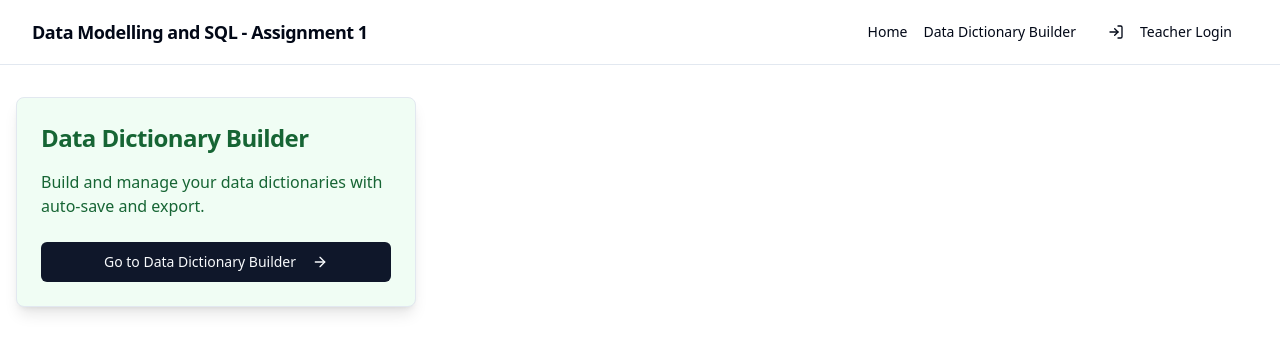
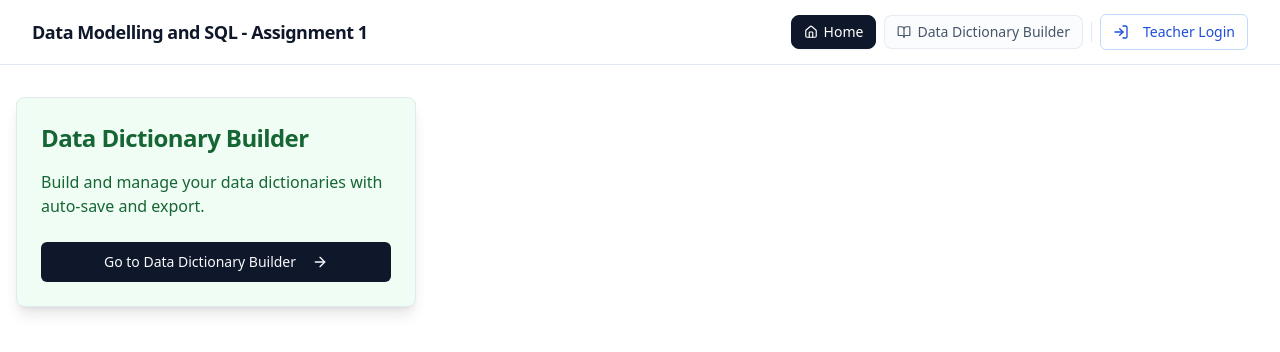
Before and after one commit to SatyrFrost/mssql-a1-grader, a React (Vite) app: page / in a window 1280 px wide. Shown: the top 352 px of the page. Built offline with nearby package versions, Linux system fonts and the light colour scheme.

Commit message:
(1 files changed)

```diff
--- a/src/components/Navbar.tsx
+++ b/src/components/Navbar.tsx
@@ -1,58 +1,105 @@
 "use client";
 
 import React from "react";
-import { Link, useNavigate } from "react-router-dom";
+import { Link, useNavigate, useLocation } from "react-router-dom";
 import { useAuth } from "@/context/AuthContext";
 import { Button } from "@/components/ui/button";
 import { Sheet, SheetContent, SheetTrigger, SheetClose } from "@/components/ui/sheet";
-import { MenuIcon, LogOut, LogIn, HomeIcon } from "lucide-react";
+import {
+  MenuIcon,
+  LogOut,
+  LogIn,
+  Home,
+  Database,
+  BookOpen,
+  CheckSquare,
+  Network,
+} from "lucide-react";
+import { cn } from "@/lib/utils";
 
 export function Navbar() {
   const { isAuthenticated, logout } = useAuth();
   const navigate = useNavigate();
+  const location = useLocation();
 
   const handleLogout = () => {
     logout();
     navigate("/");
   };
 
+  const navItemClass = (path: string) => {
+    const isActive = location.pathname === path;
+    return cn(
+      "inline-flex items-center px-3 py-1.5 rounded-lg text-xs lg:text-sm font-medium transition-all duration-150 border",
+      isActive
+        ? "bg-slate-900 text-white border-slate-900 shadow-sm dark:bg-slate-100 dark:text-slate-900"
+        : "text-slate-600 border-slate-200/80 bg-slate-50/60 hover:bg-slate-100 hover:text-slate-900 hover:border-slate-300 dark:text-slate-300 dark:border-gray-700 dark:bg-gray-800/60 dark:hover:bg-gray-800"
+    );
+  };
+
   return (
-    <header className="sticky top-0 z-40 w-full border-b bg-white dark:bg-gray-900">
-      <div className="container flex h-16 items-center justify-between">
-        <Link to="/" className="text-base sm:text-lg font-bold tracking-tight">
+    <header className="sticky top-0 z-40 w-full border-b bg-white dark:bg-gray-900 shadow-xs">
+      <div className="container flex h-16 items-center justify-between gap-4">
+        {/* Brand Title */}
+        <Link
+          to="/"
+          className="text-base sm:text-lg font-bold tracking-tight text-slate-900 dark:text-white hover:text-blue-600 transition-colors shrink-0"
+        >
           Data Modelling and SQL - Assignment 1
         </Link>
 
         {/* Desktop Navigation */}
-        <nav className="hidden md:flex items-center space-x-4">
-          <Link to="/" className="text-sm font-medium hover:underline">
+        <nav className="hidden md:flex items-center space-x-2">
+          <Link to="/" className={navItemClass("/")}>
+            <Home className="h-3.5 w-3.5 mr-1.5" />
             Home
           </Link>
+
           {isAuthenticated && (
-            <Link to="/erd-grader" className="text-sm font-medium hover:underline">
+            <Link to="/erd-grader" className={navItemClass("/erd-grader")}>
+              <Network className="h-3.5 w-3.5 mr-1.5" />
               ERD Grader
             </Link>
           )}
-          <Link to="/data-dictionary" className="text-sm font-medium hover:underline">
+
+          <Link to="/data-dictionary" className={navItemClass("/data-dictionary")}>
+            <BookOpen className="h-3.5 w-3.5 mr-1.5" />
             Data Dictionary Builder
           </Link>
+
           {isAuthenticated && (
             <>
-              <Link to="/dd-teacher-grader" className="text-sm font-medium hover:underline">
+              <Link to="/dd-teacher-grader" className={navItemClass("/dd-teacher-grader")}>
+                <CheckSquare className="h-3.5 w-3.5 mr-1.5" />
                 DD Teacher Grading
               </Link>
-              <Link to="/sql-grader" className="text-sm font-medium hover:underline">
+              <Link to="/sql-grader" className={navItemClass("/sql-grader")}>
+                <Database className="h-3.5 w-3.5 mr-1.5" />
                 SQL Grader
               </Link>
-              <Button variant="ghost" onClick={handleLogout} className="text-sm font-medium">
-                <LogOut className="h-4 w-4 mr-2" /> Logout
-              </Button>
             </>
           )}
-          {!isAuthenticated && (
+
+          {/* Vertical Divider */}
+          <div className="h-5 w-px bg-slate-200 dark:bg-gray-700 mx-1" />
+
+          {isAuthenticated ? (
+            <Button
+              variant="outline"
+              size="sm"
+              onClick={handleLogout}
+              className="text-xs lg:text-sm font-medium border-rose-200 text-rose-700 hover:bg-rose-50 hover:text-rose-800 dark:border-rose-900 dark:text-rose-300 dark:hover:bg-rose-950"
+            >
+              <LogOut className="h-3.5 w-3.5 mr-1.5" /> Logout
+            </Button>
+          ) : (
             <Link to="/login">
-              <Button variant="ghost" className="text-sm font-medium">
-                <LogIn className="h-4 w-4 mr-2" /> Teacher Login
+              <Button
+                variant="outline"
+                size="sm"
+                className="text-xs lg:text-sm font-medium border-blue-200 text-blue-700 hover:bg-blue-50 dark:border-blue-800 dark:text-blue-300"
+              >
+                <LogIn className="h-3.5 w-3.5 mr-1.5" /> Teacher Login
               </Button>
             </Link>
           )}
@@ -61,54 +108,68 @@ export function Navbar() {
         {/* Mobile Navigation */}
         <Sheet>
           <SheetTrigger asChild className="md:hidden">
-            <Button variant="ghost" size="icon">
-              <MenuIcon className="h-6 w-6" />
+            <Button variant="outline" size="icon" className="shrink-0">
+              <MenuIcon className="h-5 w-5" />
               <span className="sr-only">Toggle navigation menu</span>
             </Button>
           </SheetTrigger>
           <SheetContent side="right">
-            <nav className="flex flex-col gap-4 py-6">
+            <nav className="flex flex-col gap-3 py-6">
+              <div className="font-semibold text-sm text-slate-500 uppercase tracking-wider mb-2">
+                Navigation
+              </div>
               <SheetClose asChild>
-                <Link to="/" className="text-lg font-semibold flex items-center">
-                  <HomeIcon className="h-5 w-5 mr-2" /> Home
+                <Link to="/" className={navItemClass("/")}>
+                  <Home className="h-4 w-4 mr-2" /> Home
                 </Link>
               </SheetClose>
               {isAuthenticated && (
                 <SheetClose asChild>
-                  <Link to="/erd-grader" className="text-lg font-semibold">
-                    ERD Grader
+                  <Link to="/erd-grader" className={navItemClass("/erd-grader")}>
+                    <Network className="h-4 w-4 mr-2" /> ERD Grader
                   </Link>
                 </SheetClose>
               )}
               <SheetClose asChild>
-                <Link to="/data-dictionary" className="text-lg font-semibold">
-                  Data Dictionary Builder
+                <Link to="/data-dictionary" className={navItemClass("/data-dictionary")}>
+                  <BookOpen className="h-4 w-4 mr-2" /> Data Dictionary Builder
                 </Link>
               </SheetClose>
               {isAuthenticated && (
                 <>
                   <SheetClose asChild>
-                    <Link to="/dd-teacher-grader" className="text-lg font-semibold">
-                      DD Teacher Grading
+                    <Link to="/dd-teacher-grader" className={navItemClass("/dd-teacher-grader")}>
+                      <CheckSquare className="h-4 w-4 mr-2" /> DD Teacher Grading
                     </Link>
                   </SheetClose>
                   <SheetClose asChild>
-                    <Link to="/sql-grader" className="text-lg font-semibold">
-                      SQL Grader
+                    <Link to="/sql-grader" className={navItemClass("/sql-grader")}>
+                      <Database className="h-4 w-4 mr-2" /> SQL Grader
                     </Link>
-                  </SheetClose>
-                  <SheetClose asChild>
-                    <Button variant="ghost" onClick={handleLogout} className="text-lg font-semibold justify-start p-0 h-auto">
-                      <LogOut className="h-5 w-5 mr-2" /> Logout
-                    </Button>
                   </SheetClose>
                 </>
               )}
-              {!isAuthenticated && (
+
+              <hr className="my-3 border-slate-200 dark:border-gray-800" />
+
+              {isAuthenticated ? (
                 <SheetClose asChild>
-                  <Link to="/login">
-                    <Button variant="ghost" className="text-lg font-semibold justify-start p-0 h-auto">
-                      <LogIn className="h-5 w-5 mr-2" /> Teacher Login
+                  <Button
+                    variant="outline"
+                    onClick={handleLogout}
+                    className="w-full justify-start text-rose-700 border-rose-200 hover:bg-rose-50"
+                  >
+                    <LogOut className="h-4 w-4 mr-2" /> Logout
+                  </Button>
+                </SheetClose>
+              ) : (
+                <SheetClose asChild>
+                  <Link to="/login" className="w-full">
+                    <Button
+                      variant="outline"
+                      className="w-full justify-start text-blue-700 border-blue-200 hover:bg-blue-50"
+                    >
+                      <LogIn className="h-4 w-4 mr-2" /> Teacher Login
                     </Button>
                   </Link>
                 </SheetClose>
```
